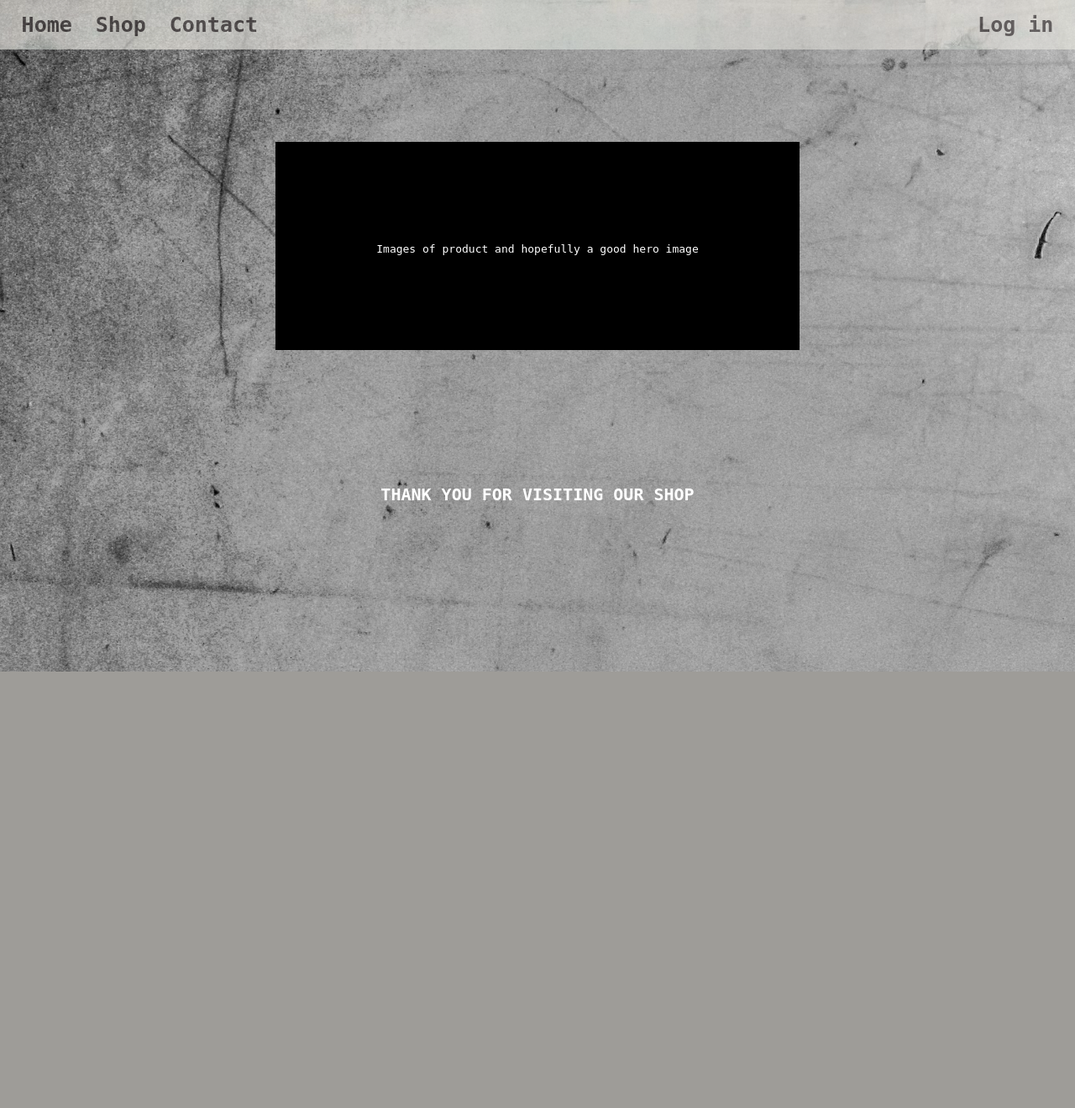
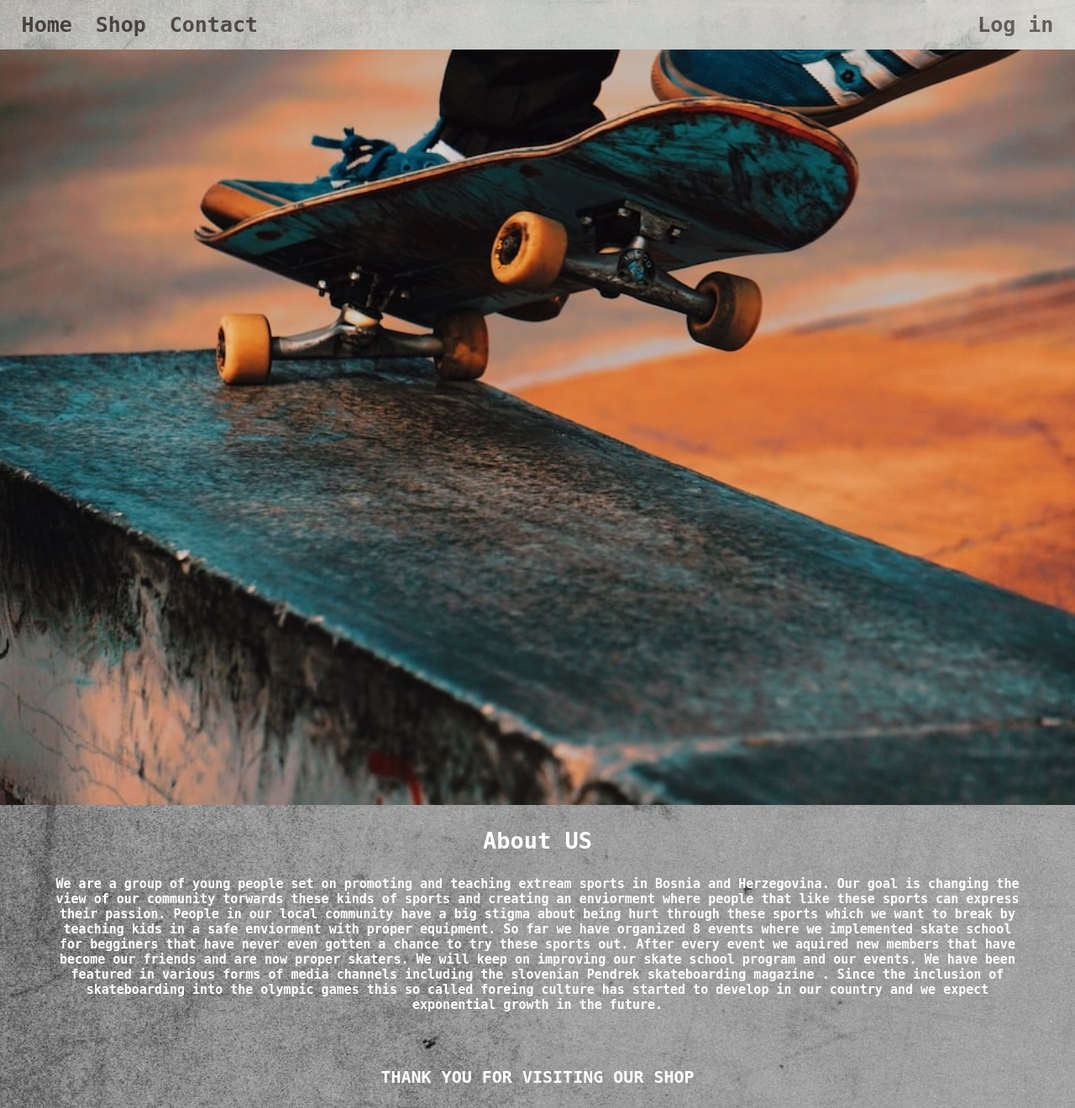
Before and after one commit to EldinKecap/Web-Programming-SITE, a PHP site: page / in a window 1280 px wide. Shown: the whole page at 84% size. Before the commit the page ends 800 px from the top, so only its background shows below. Run offline with PHP 8.4, Linux system fonts and the light colour scheme.

Commit message:
added some styling and a hero image

```diff
--- /dev/null
+++ b/includes/modules.php
@@ -0,0 +1,22 @@
+<!-- Change Password -->
+<div class="changePassword">
+            <form action="includes/changePassword.php" method = "post">
+                <label for="oldPassword">Enter old password</label>
+                <input type="text" name = "oldPassword" id = "oldPassword">
+                    <div id="errorOldPassword"></div>
+                <label for="newPassword">Enter new password</label>
+                <input type="text" name = "newPassword" id = "newPassword">
+                    <div id="errorNewPassword"></div>
+
+                <input type="submit" class = "submit" id="submitChangedPassword">
+                <div type="close" class = "createNewAccount closeNewPassword" >Close</div>
+            <!-- <span class="material-icons">close</span> -->
+            </form>
+        </div>
+    <div class = "deleteAccount">
+        <p class = "" >Are you sure? This will delete your account permanently.</p>
+            <div class = "answerDeleteAccount">
+                <div class = "yes">Yes</div>
+                <div class = "no" >No</div>
+            </div>
+    </div>
--- a/index.php
+++ b/index.php
@@ -13,34 +13,18 @@
     <script defer src = "./javascript/loginOut.js"></script>
     <script defer src = "./javascript/deleteAccount.js"></script>
     <script defer src="./javascript/changePassword.js"></script>
-    <div id="indexBody" >
-    <div id="welcomeMessage"><?=$welcomeMsg?>
-    </div>
-    Images of product and hopefully a good hero image
-    </div>
+    <link rel="stylesheet" href="./styles/index.css">
+<div id="indexBody" >
+    <div class="hero">
+        <div id="welcomeMessage"><?=$welcomeMsg?></div>
+        </div id = "aboutUs">
+        <h3>About US</h3>
+        <p>We are a group of young people set on promoting and teaching extream sports in Bosnia and Herzegovina. Our goal is changing the view of our community torwards these kinds of sports and creating an enviorment where people that like these sports can express their passion. People in our local community have a big stigma about being hurt through these sports which we want to break by teaching kids in a safe enviorment with proper equipment. So far we have organized 8 events where we implemented skate school for begginers that have never even gotten a chance to try these sports out. After every event we aquired new members that have become our friends and are now proper skaters. We will keep on improving our skate school program and our events. We have been featured in various forms of media channels including the slovenian Pendrek skateboarding magazine . Since the inclusion of skateboarding into the olympic games this so called foreing culture has started to develop in our country and we expect exponential growth in the future.</p>
+        </div>
 
-    <!-- Change Password -->
-    <div class="changePassword">
-        <form action="includes/changePassword.php" method = "post">
-            <label for="oldPassword">Enter old password</label>
-                <input type="text" name = "oldPassword" id = "oldPassword">
-                    <div id="errorOldPassword"></div>
-            <label for="newPassword">Enter new password</label>
-                <input type="text" name = "newPassword" id = "newPassword">
-                    <div id="errorNewPassword"></div>
 
-            <input type="submit" class = "submit" id="submitChangedPassword">
-            <div type="close" class = "createNewAccount closeNewPassword" >Close</div>
-            <!-- <span class="material-icons">close</span> -->
-        </form>
-    </div>
-    <div class = "deleteAccount">
-        <p class = "" >Are you sure? This will delete your account permanently.</p>
-            <div class = "answerDeleteAccount">
-                <div class = "yes">Yes</div>
-                <div class = "no" >No</div>
-            </div>
-    </div>
+
     <?php
+    include 'includes/modules.php';
     include 'includes/footer.php';
     ?>
--- a/styles/headerBodyFooterStyles.css
+++ b/styles/headerBodyFooterStyles.css
@@ -3,7 +3,7 @@ body{
     grid-template-areas: "header header header"
                         "body body body"
                         "footer footer footer";
-    grid-gap: 10px;
+    grid-gap: 0px;
     /* grid-template-columns: auto 1fr auto; */
     background-size: cover;
     background-repeat: no-repeat;
@@ -57,8 +57,6 @@ nav{
 
 
 
-
-
 nav a{
     color: rgb(66, 60, 60);
     text-decoration: none;
@@ -70,22 +68,26 @@ nav a:hover{
     text-decoration: underline;
 }
 
+#indexBody{
+    padding: 0px;
+    margin: 0px;
+    grid-area: body;
+}
 
+.hero{
 
-
-#indexBody{
-
-    grid-area: body;
     display: flex;
     flex-direction: column;
     justify-content: space-around;
     align-items: center;
-    padding:120px;
-    margin: 100px;
-    background-color: black;
+    padding:0px;
+    margin: 0px;
+    background: url(Images/skate.jpg) no-repeat ;
+    background-size: cover;
     color: white;
     justify-self: center;
-    height: 1vh;
+    width: 100%;
+    height: 900px;
 
 /* malo myb pogledat kako da stickam za dno footer */
 }
@@ -99,4 +101,5 @@ footer{
     text-align: center;
     position: relative;
     margin-top: 50px;
+    margin-bottom: 25px;
 }
--- /dev/null
+++ b/styles/index.css
@@ -0,0 +1,16 @@
+h3{
+    text-align: center;
+    font-size: 27px;
+    color: white;
+}
+p {
+    text-align: center;
+    padding: 0px 5%;
+    font-size: 15px;
+    font-weight: 600;
+    color: white;
+}
+
+#welcomeMessage{
+    font-size: larger;
+}
```
Also changed, not shown: adminPage.php (added), styles/Images/skate.jpg (added).
